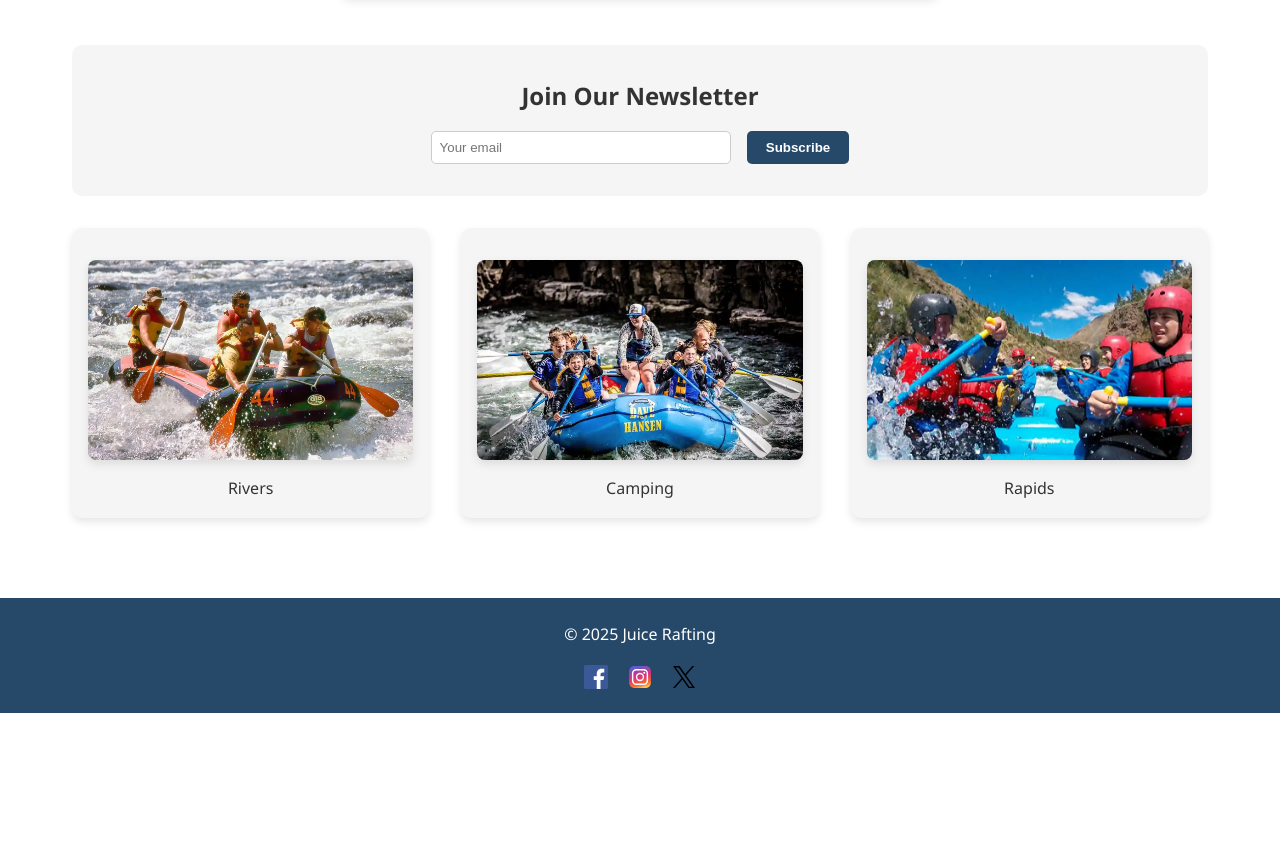
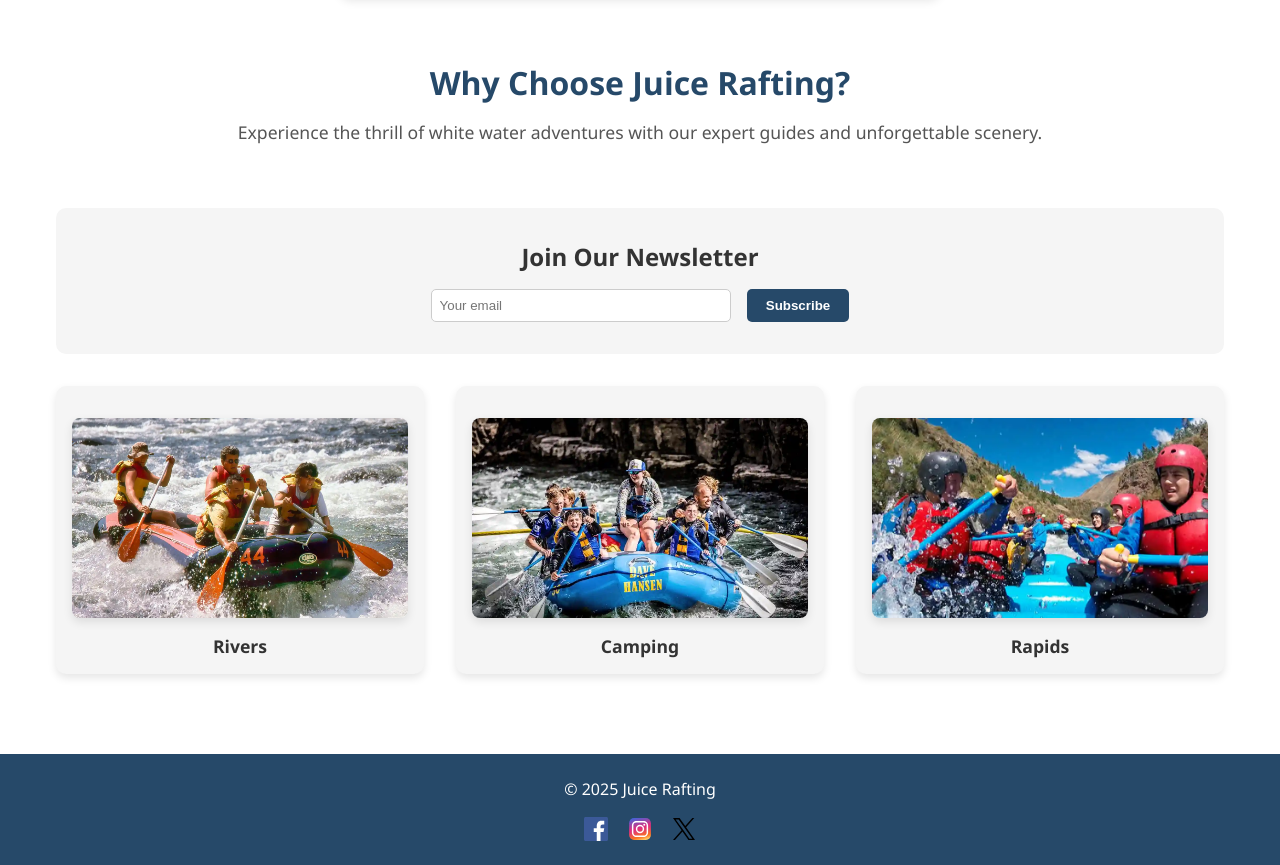
Before and after one commit to SintaraAMV/wdd130, a plain HTML site: page wwr/index.html in a window 1280 px wide. Shown: the part 559-1424 px from the top of the page. Before the commit the page ends 1272 px from the top, so only its background shows below. Drawn offline with Linux system fonts and the light colour scheme.

Commit message:
W06 Ver 7

```diff
--- a/wwr/index.html
+++ b/wwr/index.html
@@ -29,7 +29,10 @@
         <h2>Have An Adventure</h2>
       </div>
     </section>
-
+    <section class="highlight-section">
+      <h2>Why Choose Juice Rafting?</h2>
+      <p>Experience the thrill of white water adventures with our expert guides and unforgettable scenery.</p>
+    </section>
 
     <section class="cta">
       <h2>Join Our Newsletter</h2>
@@ -39,9 +42,18 @@
       </form>
     </section>
     <section class="services">
-      <div class="card"><img src="images/gallery1.webp" alt="Rivers" /><p>Rivers</p></div>
-      <div class="card"><img src="images/gallery2.webp" alt="Camping" /><p>Camping</p></div>
-      <div class="card"><img src="images/gallery3.webp" alt="Rapids" /><p>Rapids</p></div>
+      <div class="card">
+        <img src="images/gallery1.webp" alt="Rivers" />
+        <p>Rivers</p>
+      </div>
+      <div class="card">
+        <img src="images/gallery2.webp" alt="Camping" />
+        <p>Camping</p>
+      </div>
+      <div class="card">
+        <img src="images/gallery3.webp" alt="Rapids" />
+        <p>Rapids</p>
+      </div>
     </section>
   </main>
 
--- a/wwr/styles/rafting-v2.css
+++ b/wwr/styles/rafting-v2.css
@@ -13,18 +13,21 @@
 }
 
 body {
-  font-family: "Segoe UI", Tahoma, Geneva, Verdana, sans-serif;
-  background-color: #fff;
+  background-color: #ffffff;
+  font-family: "Segoe UI", Tahoma, sans-serif;
   color: #333;
-  line-height: 1.6;
+  margin: 0;
+  padding: 0;
 }
+
 
 /* Layout container */
 main {
   max-width: 1200px;
   margin: 0 auto;
-  padding: 2rem;
+  padding: 2rem 1rem;
 }
+
 
 /* HEADER */
 header {
@@ -95,12 +98,12 @@ nav ul li a:hover {
 
 /* SERVICES SECTION */
 .services {
-  display: flex;
-  justify-content: space-around;
-  flex-wrap: wrap;
+  display: grid;
+  grid-template-columns: repeat(auto-fit, minmax(250px, 1fr));
   gap: 2rem;
   margin-top: 2rem;
 }
+
 
 .card {
   flex: 1 1 280px;
@@ -198,3 +201,25 @@ footer .social img {
   height: 24px;
   vertical-align: middle;
 }
+.card p {
+  font-weight: bold;
+  font-size: 1.1rem;
+  margin-top: 0.5rem;
+  color: #333;
+}
+.highlight-section {
+  text-align: center;
+  margin: 3rem 0;
+  padding: 1rem 2rem;
+}
+
+.highlight-section h2 {
+  font-size: 2rem;
+  color: var(--primary-color);
+  margin-bottom: 1rem;
+}
+
+.highlight-section p {
+  font-size: 1.1rem;
+  color: #555;
+}
```
